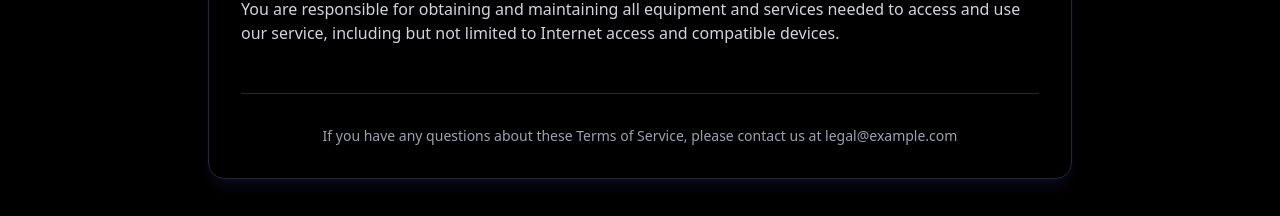
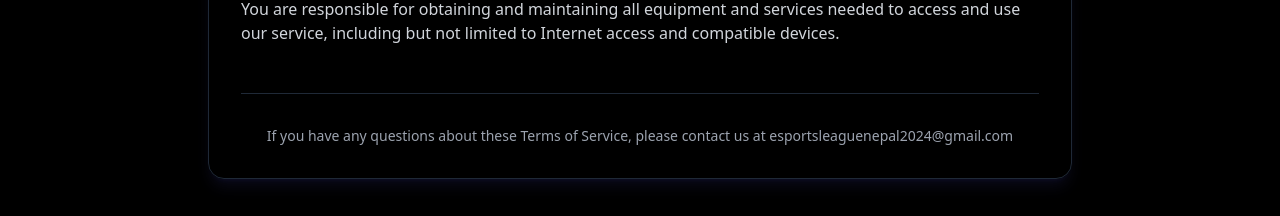
Before and after one commit to Forsakenx777/Esln, a React (Vite) app: page /terms-of-service in a window 1280 px wide. Shown: the part 1360-1576 px from the top of the page. Built offline with nearby package versions, Linux system fonts and the light colour scheme.

Commit message:
Updated privacy policy and terms of service

```diff
--- a/src/pages/PrivacyPolicy.tsx
+++ b/src/pages/PrivacyPolicy.tsx
@@ -76,7 +76,7 @@ export default function PrivacyPolicy() {
 
           <div className="mt-12 pt-8 border-t border-gray-800">
             <p className="text-sm text-gray-400 text-center">
-              If you have any questions about this Privacy Policy, please contact us at privacy@example.com
+              If you have any questions about this Privacy Policy, please contact us at esportsleaguenepal2024@gmail.com
             </p>
           </div>
         </div>
--- a/src/pages/Termsofservice.tsx
+++ b/src/pages/Termsofservice.tsx
@@ -56,7 +56,7 @@ export default function TermsOfService() {
 
       <div className="mt-12 pt-8 border-t border-gray-800">
         <p className="text-sm text-gray-400 text-center">
-          If you have any questions about these Terms of Service, please contact us at legal@example.com
+          If you have any questions about these Terms of Service, please contact us at esportsleaguenepal2024@gmail.com
         </p>
       </div>
     </LegalLayout>
```
